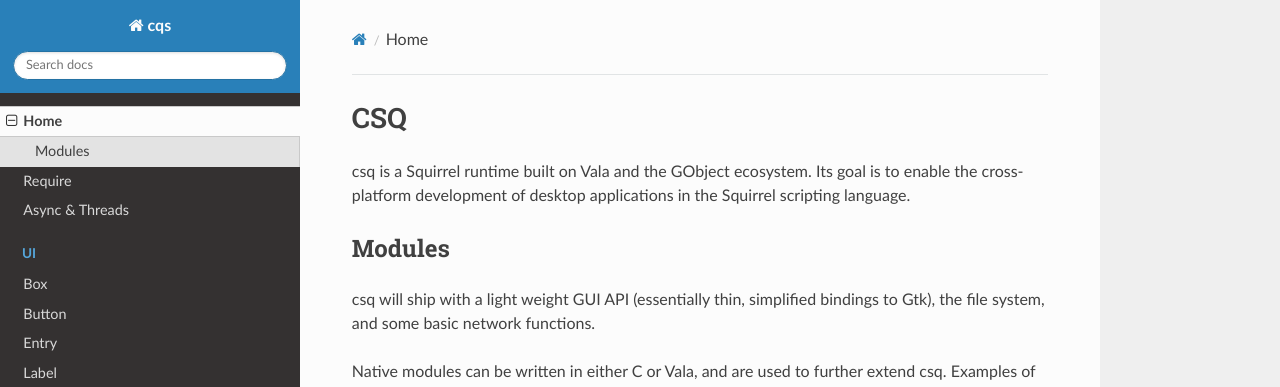
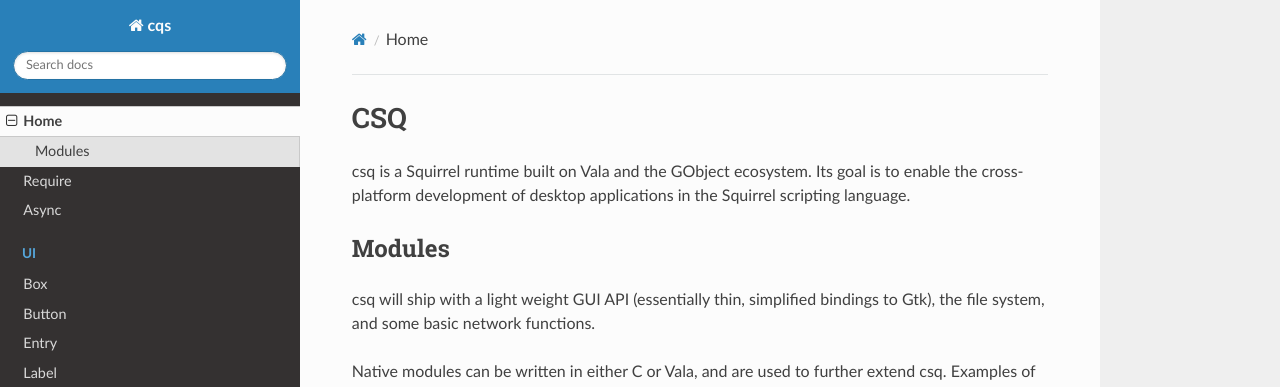
Before and after one commit to supercamel/csq, an MkDocs documentation site: the page built from docs/index.md, in a window 1280 px wide. Shown: the top 387 px of the page. Built offline with MkDocs 1.6.1, drawn with Linux system fonts in a browser that asks for light colours; nearby versions of some CDN libraries.

Commit message:
fixed up mkdocs

```diff
--- a/mkdocs.yml
+++ b/mkdocs.yml
@@ -2,7 +2,7 @@ site_name: cqs
 nav:
     - Home: index.md
     - 'Require': require.md
-    - 'Async & Threads': async.md
+    - 'Async': async.md
     - 'ui':
         - 'Box': ui/box.md
         - 'Button' : ui/button.md
@@ -12,7 +12,7 @@ nav:
         - 'Table': ui/table.md
         - 'Widget': ui/widget.md
         - 'Window': ui/window.md
-    - 'Web': /web.md
+    - 'Web': web.md
 
 theme: readthedocs
 markdown_extensions:
```
